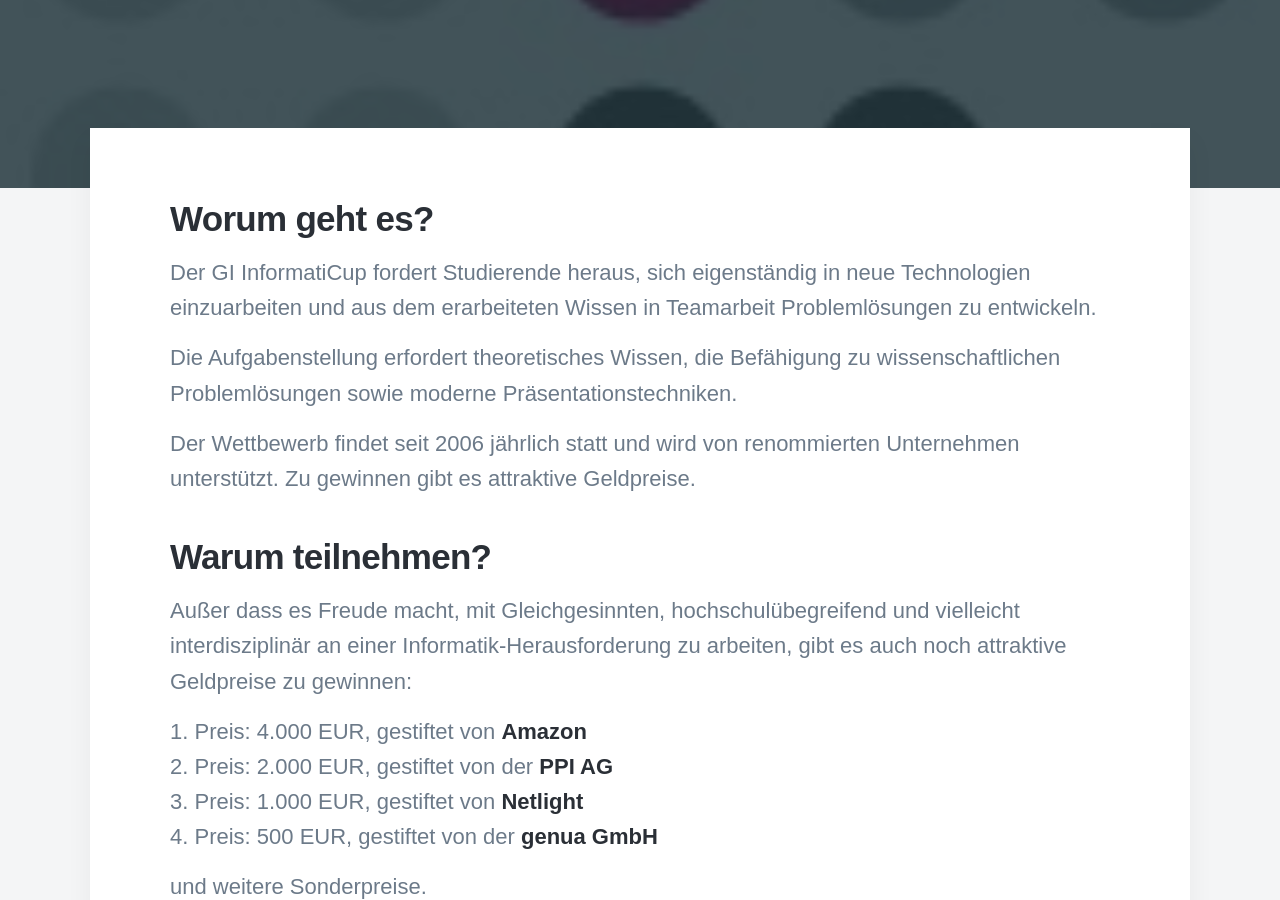
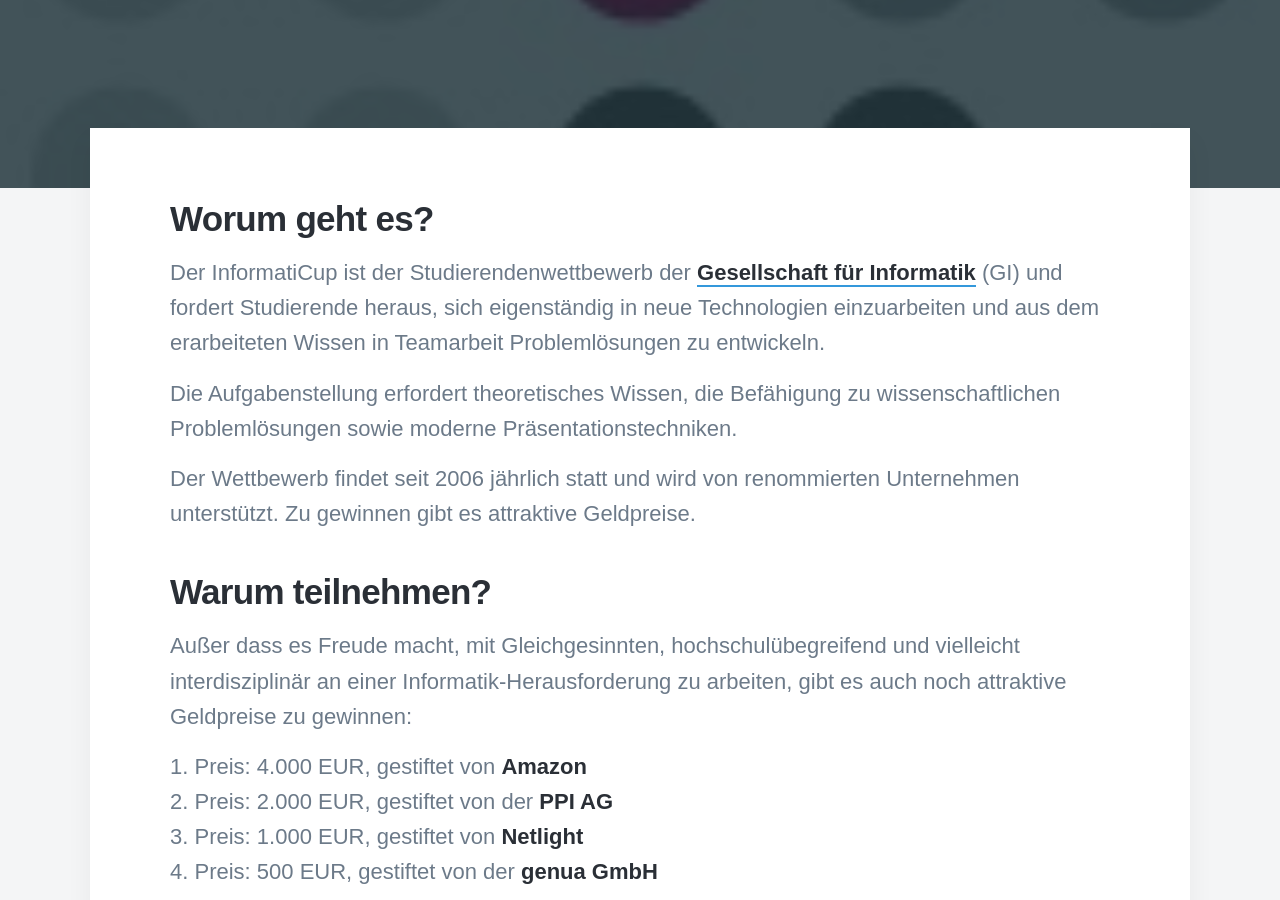
Before and after one commit to informatiCup/informaticup.github.io, a Jekyll site: the page built from _competition/10-about.md, in a window 1280 px wide and 900 px high, scrolled down 449 px. Built offline with Jekyll 4.4.1, drawn with Linux system fonts in a browser that asks for light colours; nearby versions of some CDN libraries; some web fonts are replaced.

Commit message:
Update 10-about.md

```diff
--- a/_competition/10-about.md
+++ b/_competition/10-about.md
@@ -2,13 +2,13 @@
 title: 'Der Wettbewerb'
 subtitle: 'Worum geht es?'
 date: 2020-01-01 00:00:00
-description: Der GI InformatiCup fordert Studierende heraus, sich eigenständig in neue Technologien einzuarbeiten und aus dem erarbeiteten Wissen in Teamarbeit Problemlösungen zu entwickeln.<p>Die Aufgabenstellung erfordert theoretisches Wissen, die Befähigung zu wissenschaftlichen Problemlösungen sowie moderne Präsentationstechniken.</p><p>Der Wettbewerb findet seit 2006 jährlich statt und wird von renommierten Unternehmen unterstützt. Zu gewinnen gibt es attraktive Geldpreise.</p>
+description: Der InformatiCup wird von der Gesellschaft für Informatik (GI) veranstaltet und fordert Studierende heraus, sich eigenständig in neue Technologien einzuarbeiten und aus dem erarbeiteten Wissen in Teamarbeit Problemlösungen zu entwickeln.<p>Die Aufgabenstellung erfordert theoretisches Wissen, die Befähigung zu wissenschaftlichen Problemlösungen sowie moderne Präsentationstechniken.</p><p>Der Wettbewerb findet seit 2006 jährlich statt und wird von renommierten Unternehmen unterstützt. Zu gewinnen gibt es attraktive Geldpreise.</p>
 featured_image: '/images/informaticup-icon.jpg'
 ---
 
 ## Worum geht es? ##
 
-Der GI InformatiCup fordert Studierende heraus, sich eigenständig in neue Technologien einzuarbeiten und aus dem erarbeiteten Wissen in Teamarbeit Problemlösungen zu entwickeln.
+Der InformatiCup ist der Studierendenwettbewerb der [Gesellschaft für Informatik](https://gi.de/) (GI) und fordert Studierende heraus, sich eigenständig in neue Technologien einzuarbeiten und aus dem erarbeiteten Wissen in Teamarbeit Problemlösungen zu entwickeln.
 
 Die Aufgabenstellung erfordert theoretisches Wissen, die Befähigung zu wissenschaftlichen Problemlösungen sowie moderne Präsentationstechniken.
 
```
